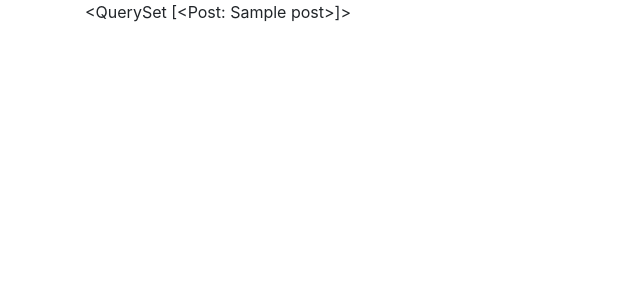
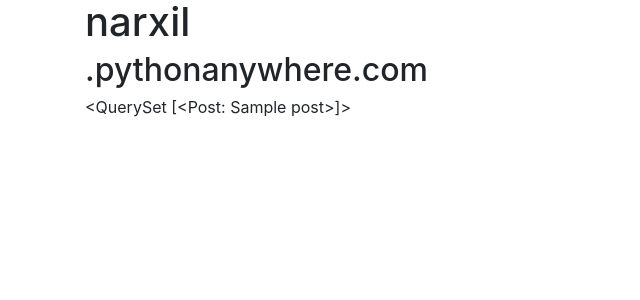
Before and after one commit to narxil/my-first-blog, a Django app: template blog/templates/blog/post_list.html in a window 1280 px wide. Shown: the top 300 px of the page, without its empty margins (0-640 px from the left). Run offline with Django 3.2, Linux system fonts and the light colour scheme; the template is opened without the code that fills it: values that come from a table or form of the project are taken from there, others are empty; tables that the repository leaves empty hold one stand-in row (values such as "Sample post"); some libraries are stand-ins or nearby versions.

Commit message:
ho aggiornato l'HTML con il titolo della pagina

```diff
--- a/blog/templates/blog/post_list.html
+++ b/blog/templates/blog/post_list.html
@@ -8,6 +8,7 @@
   </head>
   <body>
     <header class="container">
+      <h1>narxil</h1><h2>.pythonanywhere.com</h2>
       {{ posts }}
     </header>
   </body>
```
